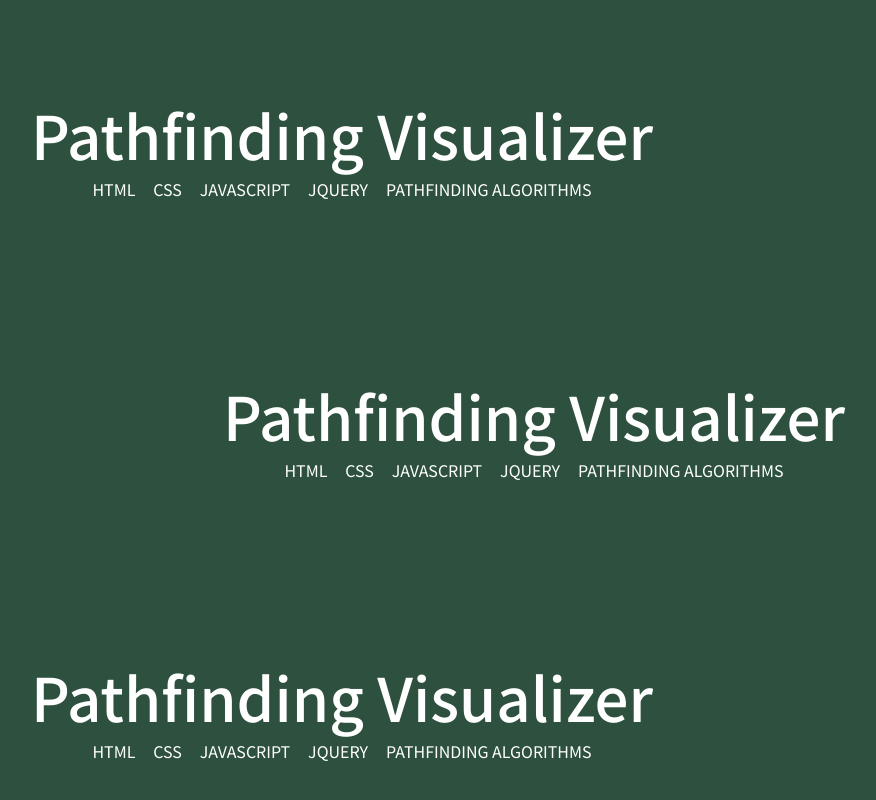
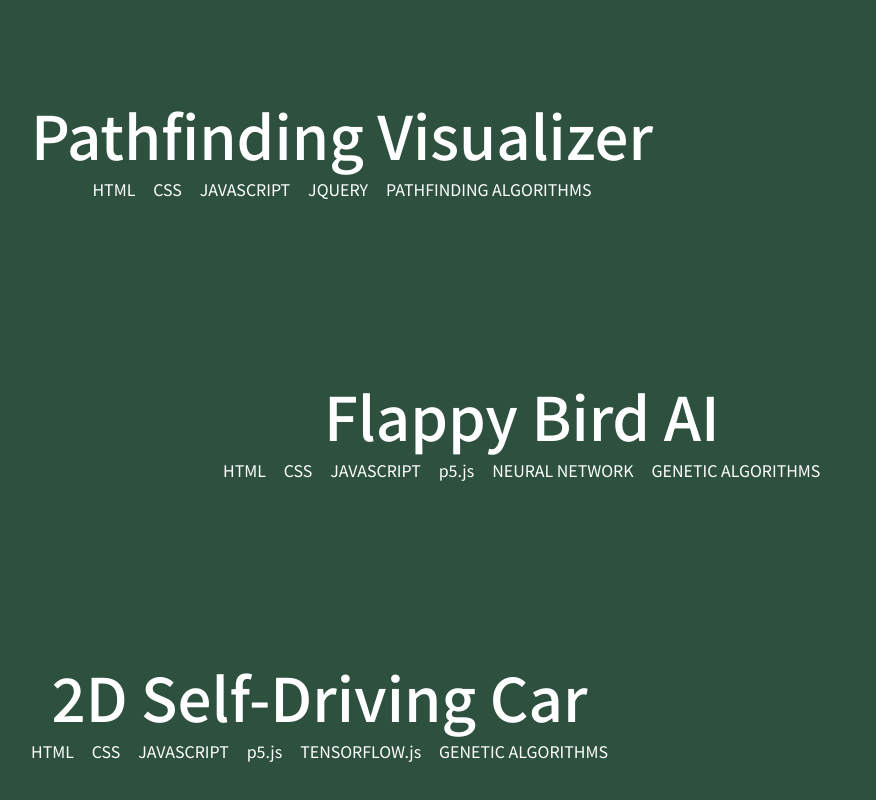
Before and after one commit to neelesh7singh/Portfolio, a React (Create React App) app: page / in a window 1280 px wide. Shown: the part 2187-2987 px from the top of the page, without its empty margins (353-1229 px from the left). Before the commit the page ends 2950 px from the top, so only its background shows below. Built offline with nearby package versions, Linux system fonts and the light colour scheme.

Commit message:
added projects

```diff
--- a/src/components/works.jsx
+++ b/src/components/works.jsx
@@ -17,22 +17,24 @@
                 </p>
             </div>
             <div className = 'project right'>
-                <h2 className = 'project-title'>Pathfinding Visualizer</h2>
+                <h2 className = 'project-title'>Flappy Bird AI</h2>
                 <p className = 'project-skills'>
                     HTML &nbsp;&nbsp;&nbsp;
                     CSS &nbsp;&nbsp;&nbsp;
                     JAVASCRIPT &nbsp;&nbsp;&nbsp;
-                    JQUERY &nbsp;&nbsp;&nbsp;
-                    PATHFINDING ALGORITHMS
+                    p5.js &nbsp;&nbsp;&nbsp;
+                    NEURAL NETWORK &nbsp;&nbsp;&nbsp;
+                    GENETIC ALGORITHMS
                 </p>
             </div><div className = 'project'>
-                <h2 className = 'project-title'>Pathfinding Visualizer</h2>
+                <h2 className = 'project-title'>2D Self-Driving Car</h2>
                 <p className = 'project-skills'>
                     HTML &nbsp;&nbsp;&nbsp;
                     CSS &nbsp;&nbsp;&nbsp;
                     JAVASCRIPT &nbsp;&nbsp;&nbsp;
-                    JQUERY &nbsp;&nbsp;&nbsp;
-                    PATHFINDING ALGORITHMS
+                    p5.js &nbsp;&nbsp;&nbsp;
+                    TENSORFLOW.js &nbsp;&nbsp;&nbsp;
+                    GENETIC ALGORITHMS
                 </p>
             </div>
         </div>
--- a/src/styles/works.scss
+++ b/src/styles/works.scss
@@ -1,5 +1,6 @@
 .workSection {
   margin-top: 250px;
+  padding-bottom: 200px;
   .line {
     margin-left: 50px;
     margin-bottom: 10px;
```
